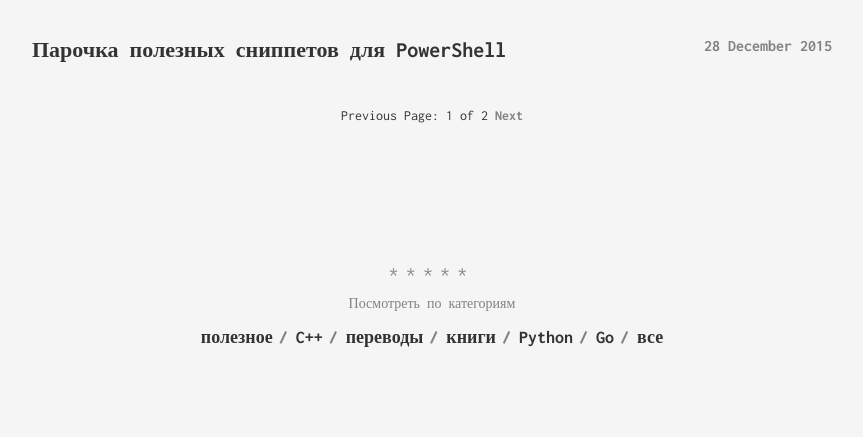
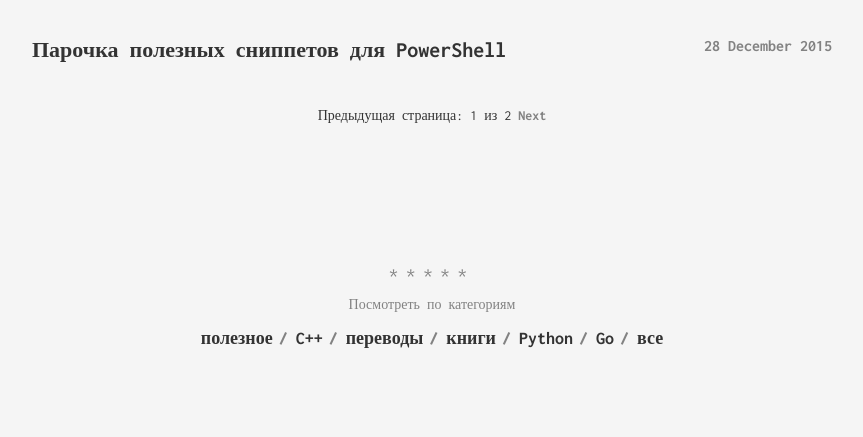
Before and after one commit to shelomentsevd/shelomentsevd.github.io, a Jekyll site: the page built from index.html, in a window 1280 px wide. Shown: the part 748-1185 px from the top of the page, without its empty margins (208-1071 px from the left). Built offline with Jekyll 4.4.1, drawn with Linux system fonts in a browser that asks for light colours; the list of posts is cut into pages by our own code.

Commit message:
russian translation

```diff
--- a/index.html
+++ b/index.html
@@ -21,13 +21,13 @@
 {% if paginator.previous_page %}
   <a href="{{ paginator.previous_page_path }}" class="previous">Previous</a>
 {% else %}
-  <span class="previous">Previous</span>
+  <span class="previous">Предыдущая</span>
 {% endif %}
-<span class="page_number ">Page: {{ paginator.page }} of {{ paginator.total_pages }}</span>
+<span class="page_number ">страница: {{ paginator.page }} из {{ paginator.total_pages }}</span>
 {% if paginator.next_page %}
   <a href="{{ paginator.next_page_path }}" class="next">Next</a>
 {% else %}
-  <span class="next ">Next</span>
+  <span class="next ">Следующая</span>
 {% endif %}
 </div>
 
```
